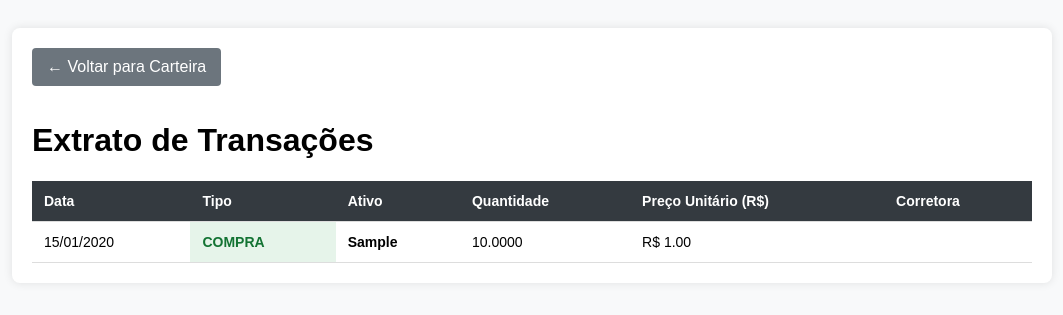
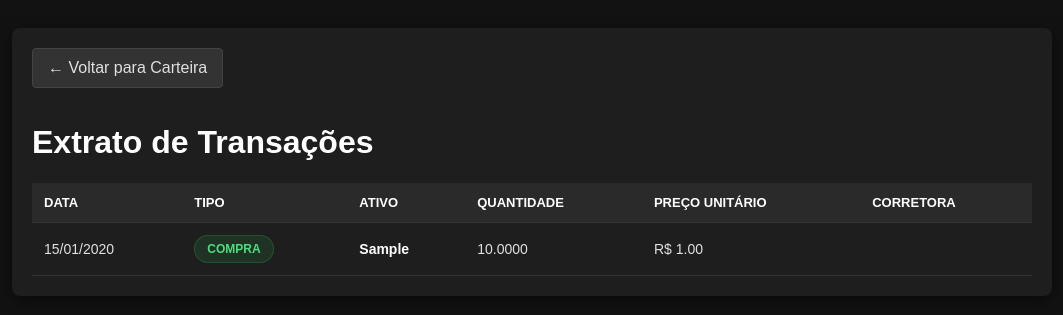
Before and after one commit to ProjDesSoftware-QuantInvest/Projeto_Django_Python, a Django app: template meu_app/templates/meu_app/historico_transacao.html in a window 1280 px wide. Shown: the top 315 px of the page, without its empty margins (108-1171 px from the left). Run offline with Django 5.2, Linux system fonts and the light colour scheme; the template is opened without the code that fills it: values that come from a table or form of the project are taken from there, others are empty; data comes from the database, SQL or seed files in the repository; tables that the repository leaves empty hold one stand-in row (values such as "Sample post").

Commit message:
feat dark mode

```diff
--- a/meu_app/templates/meu_app/historico_transacao.html
+++ b/meu_app/templates/meu_app/historico_transacao.html
@@ -4,14 +4,24 @@
     <meta charset="UTF-8">
     <title>Histórico de Transações</title>
     <style>
-        body { font-family: Arial, sans-serif; padding: 20px; background-color: #f8f9fa; }
-        .container { max-width: 1000px; margin: 0 auto; background: white; padding: 20px; border-radius: 8px; box-shadow: 0 0 10px rgba(0,0,0,0.1); }
+        /* Fundo escuro e texto claro */
+        body { font-family: Arial, sans-serif; padding: 20px; background-color: #121212; color: #e0e0e0; }
+        .container { max-width: 1000px; margin: 0 auto; background: #1e1e1e; padding: 20px; border-radius: 8px; box-shadow: 0 4px 15px rgba(0,0,0,0.5); }
+
+        h1 { color: #ffffff; }
+        .btn-voltar { display: inline-block; margin-bottom: 15px; padding: 10px 15px; background: #333333; color: #e0e0e0; text-decoration: none; border-radius: 4px; border: 1px solid #444; }
+        .btn-voltar:hover { background: #444444; }
+
+        /* Tabela Dark Mode */
         table { width: 100%; border-collapse: collapse; margin-top: 20px; font-size: 14px; }
-        th, td { padding: 12px; text-align: left; border-bottom: 1px solid #ddd; }
-        th { background-color: #343a40; color: white; }
-        .compra { background-color: #e6f4ea; color: #137333; font-weight: bold; }
-        .venda { background-color: #fce8e6; color: #c5221f; font-weight: bold; }
-        .btn-voltar { display: inline-block; margin-bottom: 15px; padding: 10px 15px; background: #6c757d; color: white; text-decoration: none; border-radius: 4px; }
+        th, td { padding: 12px; text-align: left; border-bottom: 1px solid #333333; }
+        th { background-color: #2a2a2a; color: #ffffff; text-transform: uppercase; font-size: 13px; }
+        tr:hover { background-color: #252525; }
+
+        /* Badges de Compra e Venda */
+        .badge { padding: 6px 12px; border-radius: 20px; font-weight: bold; font-size: 12px; display: inline-block; text-align: center; }
+        .compra { background-color: rgba(40, 167, 69, 0.15); color: #4ade80; border: 1px solid rgba(40, 167, 69, 0.3); }
+        .venda { background-color: rgba(220, 53, 69, 0.15); color: #f87171; border: 1px solid rgba(220, 53, 69, 0.3); }
     </style>
 </head>
 <body>
@@ -26,7 +36,7 @@
                 <th>Tipo</th>
                 <th>Ativo</th>
                 <th>Quantidade</th>
-                <th>Preço Unitário (R$)</th>
+                <th>Preço Unitário</th>
                 <th>Corretora</th>
             </tr>
         </thead>
@@ -34,17 +44,19 @@
             {% for t in transacoes %}
             <tr>
                 <td>{{ t.data_transacao|date:"d/m/Y" }}</td>
-                <td class="{% if t.tipo == 'C' %}compra{% else %}venda{% endif %}">
-                    {% if t.tipo == 'C' %}COMPRA{% else %}VENDA{% endif %}
+                <td>
+                    <span class="badge {% if t.tipo == 'C' %}compra{% else %}venda{% endif %}">
+                        {% if t.tipo == 'C' %}COMPRA{% else %}VENDA{% endif %}
+                    </span>
                 </td>
-                <td><strong>{{ t.ativo.ticker }}</strong></td>
+                <td><strong style="color: #fff;">{{ t.ativo.ticker }}</strong></td>
                 <td>{{ t.quantidade }}</td>
                 <td>R$ {{ t.preco_unitario }}</td>
                 <td>{{ t.corretora.nome }}</td>
             </tr>
             {% empty %}
             <tr>
-                <td colspan="6" style="text-align: center;">Nenhuma transação registrada ainda.</td>
+                <td colspan="6" style="text-align: center; color: #888;">Nenhuma transação registrada ainda.</td>
             </tr>
             {% endfor %}
         </tbody>
```
Also changed, not shown: meu_app/templates/meu_app/carteira.html (+28 -15 lines), meu_app/templates/meu_app/criar_transacao.html (+18 -8 lines).
